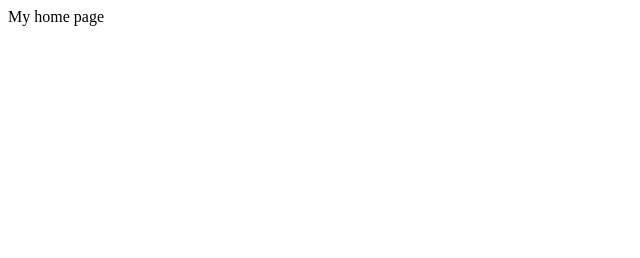
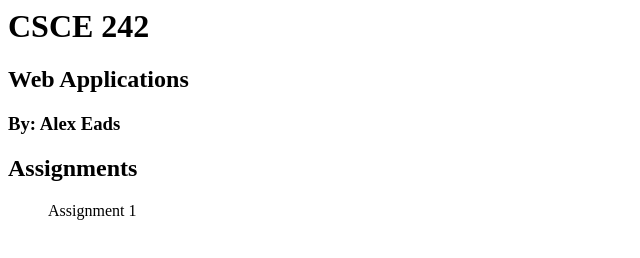
Before and after one commit to alexeads/alexeads.github.io, a plain HTML site: page csce242/index.html in a window 1280 px wide. Shown: the whole page, without its empty margins (0-640 px from the left). Drawn offline with Linux system fonts and the light colour scheme.

Commit message:
adding basic headers

```diff
--- a/csce242/index.html
+++ b/csce242/index.html
@@ -1 +1,13 @@
-My home page
+<h1>
+    CSCE 242
+</h1>
+
+<h2>
+    Web Applications
+</h2>
+
+<h3>By: Alex Eads</h3>
+
+<h2>Assignments</h2>
+
+<ul>Assignment 1</ul>
```
